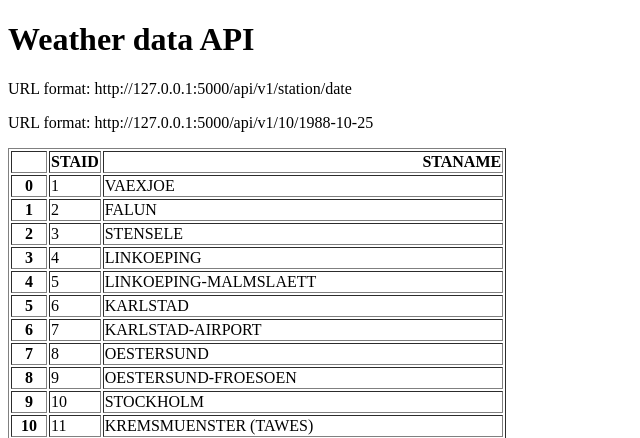
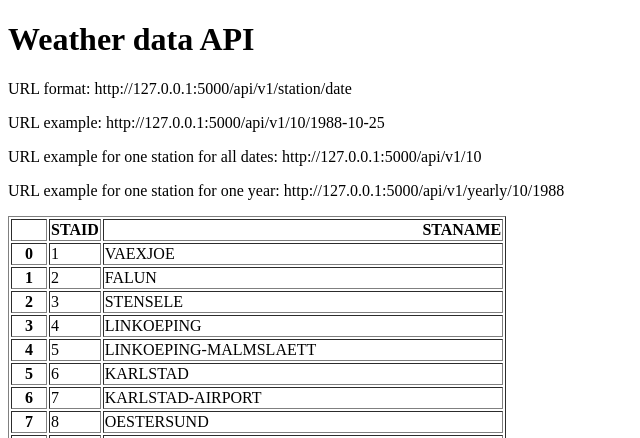
Before and after one commit to deucedhunter/app6-your-weather-api, a Flask app: page / in a window 1280 px wide. Shown: the top 438 px of the page, without its empty margins (0-640 px from the left). Run offline with Flask 3, Linux system fonts and the light colour scheme.

Commit message:
Day 31: Add URL endpoint for yearly and all data

```diff
--- a/main.py
+++ b/main.py
@@ -15,9 +15,24 @@ def about(station, date):
     filename = "data_small\TG_STAID" + str(station).zfill(6) + ".txt"
     df = pd.read_csv(filename, skiprows=20, parse_dates=["    DATE"])
     temperature = df.loc[df["    DATE"] == date]["   TG"].squeeze() / 10
-    print(temperature)
     temperatures = temperature
     return {"station": station, "date": date, "temperatures": temperatures}
+
+@app.route("/api/v1/<station>")
+def station(station):
+    filename = "data_small\TG_STAID" + str(station).zfill(6) + ".txt"
+    df = pd.read_csv(filename, skiprows=20, parse_dates=["    DATE"])
+    result = df.to_dict(orient="records")
+    return result
+
+@app.route("/api/v1/yearly/<station>/<year>")
+def yearly(station, year):
+    filename = "data_small\TG_STAID" + str(station).zfill(6) + ".txt"
+    df = pd.read_csv(filename, skiprows=20)
+    df["    DATE"] = df["    DATE"].astype(str)
+    result = df[df["    DATE"].str.startswith(str(year))].to_dict(orient="records")
+    print(result)
+    return result
 
 
 if __name__ == "__main__":
--- a/templates/home.html
+++ b/templates/home.html
@@ -7,7 +7,9 @@
 <body>
     <h1>Weather data API</h1>
 <p>URL format: http://127.0.0.1:5000/api/v1/station/date</p>
-<p>URL format: http://127.0.0.1:5000/api/v1/10/1988-10-25</p>
+<p>URL example: http://127.0.0.1:5000/api/v1/10/1988-10-25</p>
+<p>URL example for one station for all dates: http://127.0.0.1:5000/api/v1/10</p>
+<p>URL example for one station for one year: http://127.0.0.1:5000/api/v1/yearly/10/1988</p>
 {{data|safe}}
 </body>
 </html>
```
